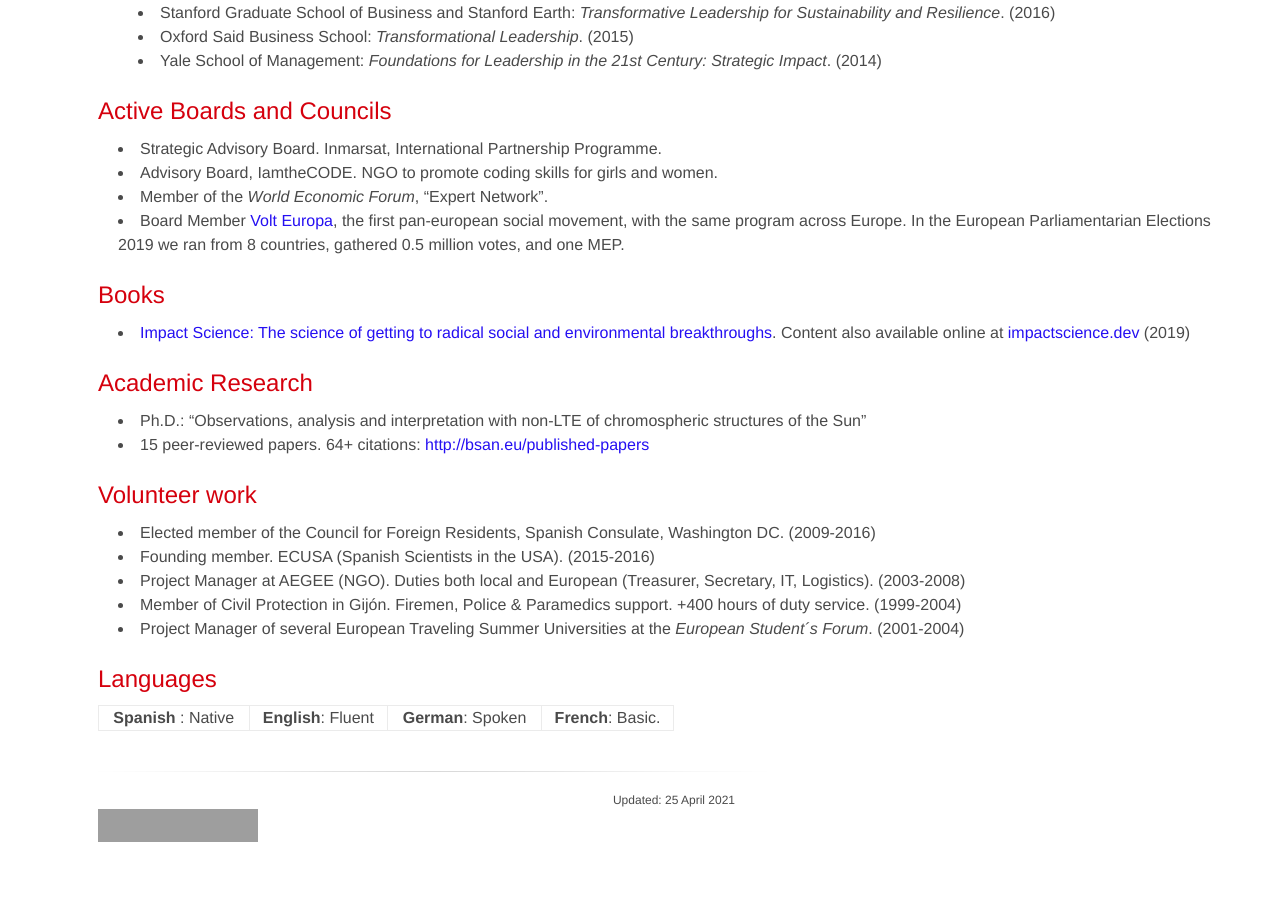
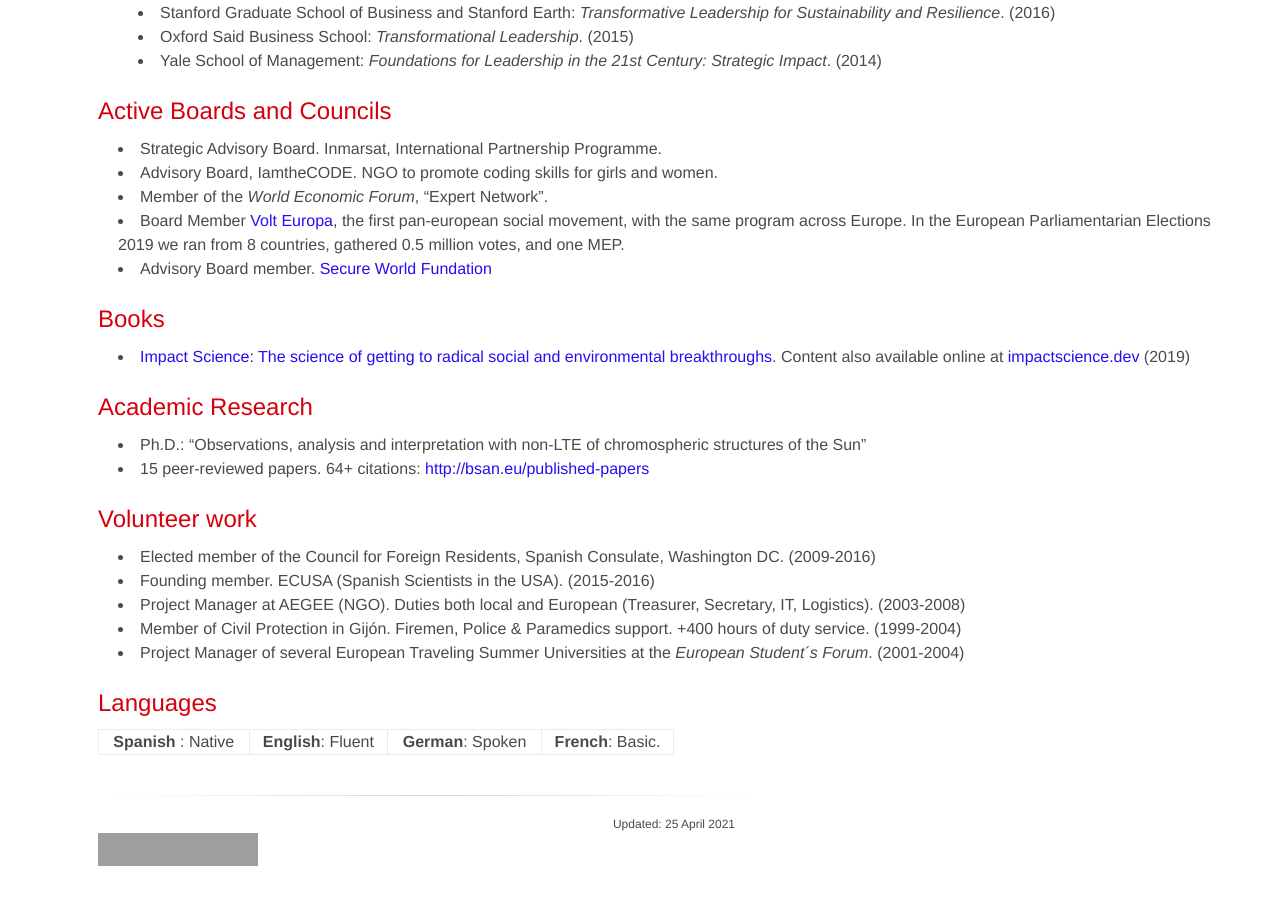
Before and after one commit to brunosan/cv, a Jekyll site: the page built from index.md, in a window 1280 px wide and 900 px high, scrolled down 1771 px. Built offline with Jekyll 4.4.1, drawn with Linux system fonts in a browser that asks for light colours; grey boxes are pictures that could not be loaded.

Commit message:
Update index.md

```diff
--- a/index.md
+++ b/index.md
@@ -75,6 +75,7 @@
 * Advisory Board, IamtheCODE. NGO to promote coding skills for girls and women.
 * Member of the *World Economic Forum*, "Expert Network".
 * Board Member [Volt Europa](https://www.volteuropa.org/), the first pan-european  social movement, with the same program across Europe. In the European Parliamentarian Elections 2019 we ran from 8 countries, gathered 0.5 million votes, and one MEP.
+* Advisory Board member. [Secure World Fundation](https://swfound.org/)
 
 ## Books
 
```
